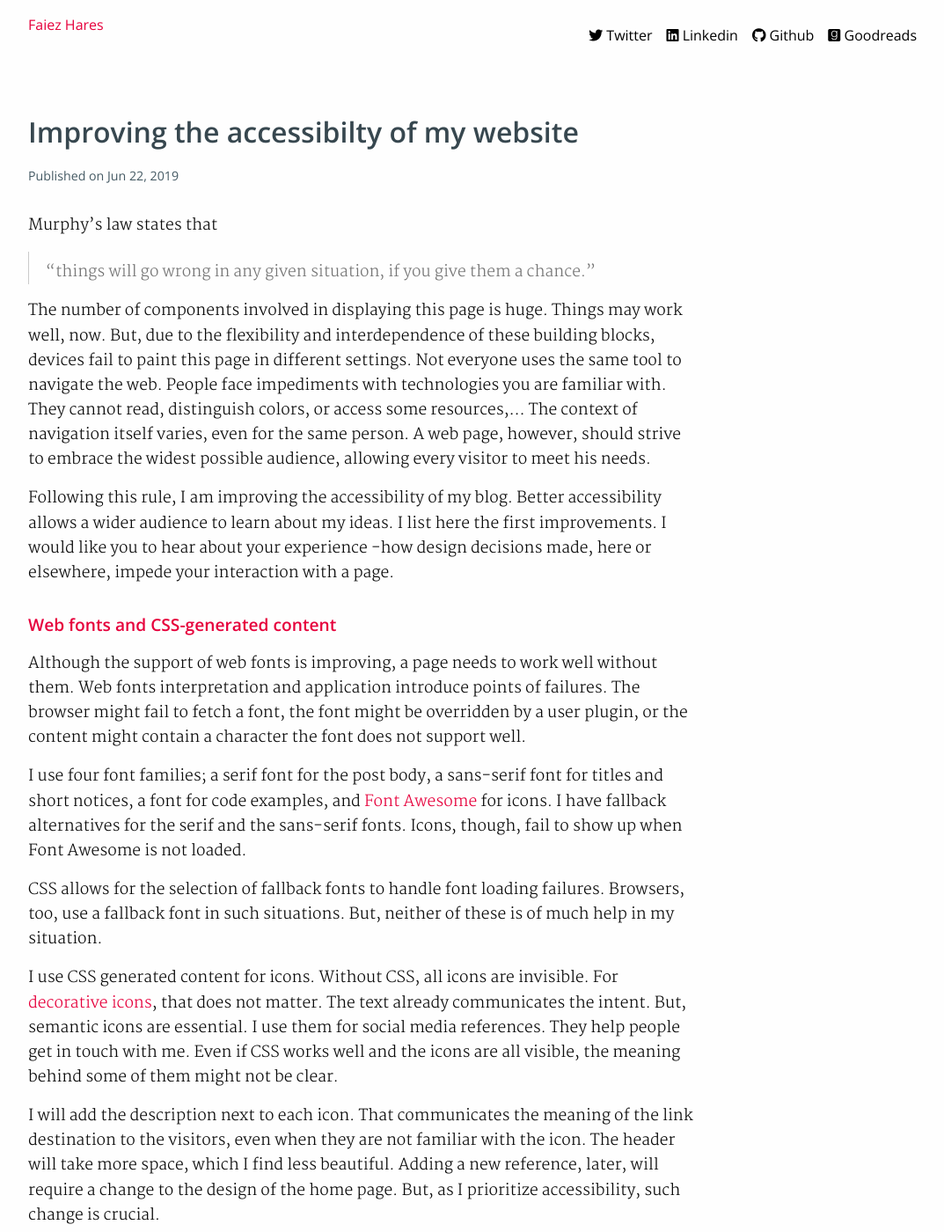
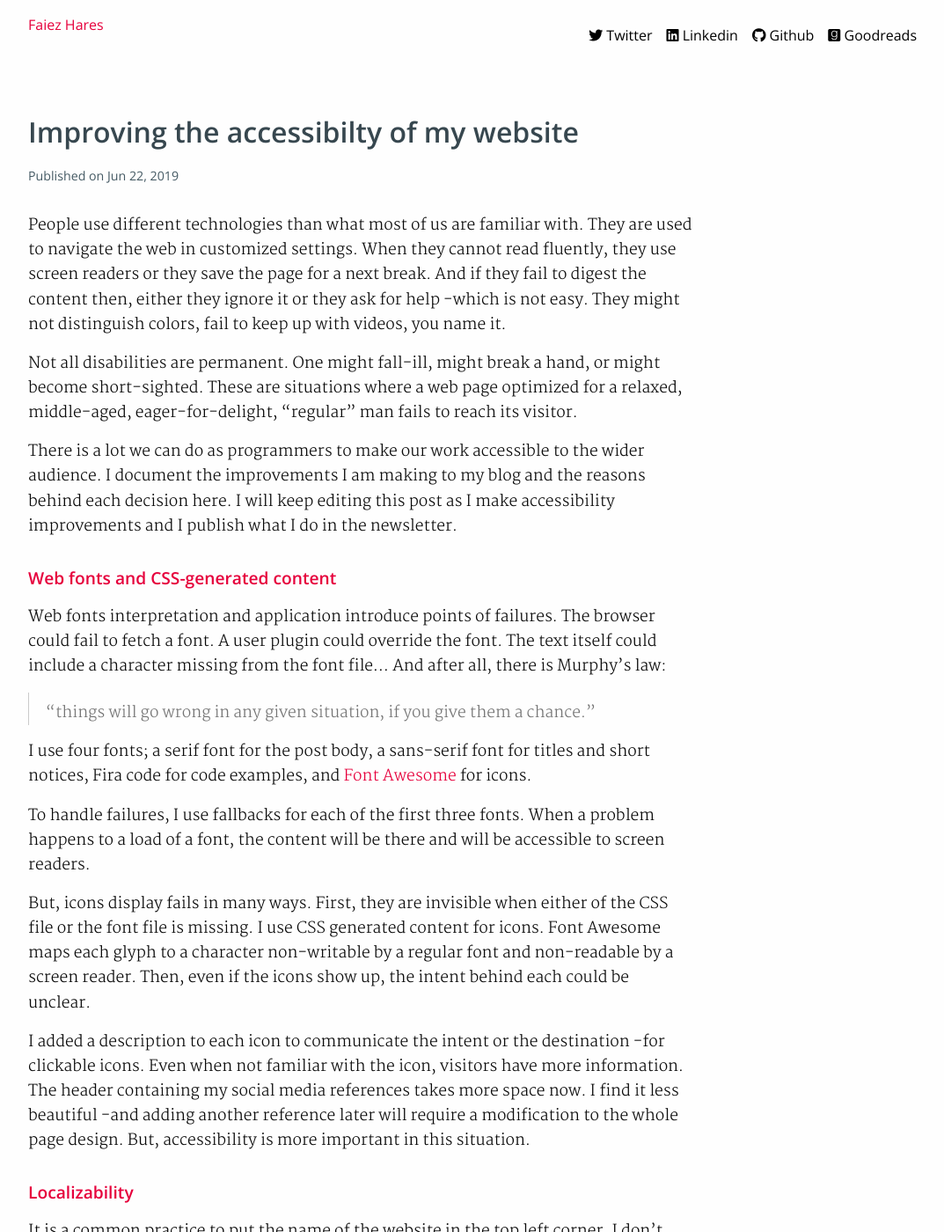
Before and after one commit to haresfaiez/haresfaiez.github.io, a Jekyll site: the page built from _posts/2019-06-22-improving-the-accessibility-of-my-website.md, in a window 1280 px wide and 1400 px high. Shown: the whole window at 88% size, without its empty margins (103-1176 px from the left). Built offline with Jekyll 4.4.1, drawn with Linux system fonts in a browser that asks for light colours; comment, search, counter and statistics services are not loaded; some of the changed text lies outside the part shown.

Commit message:
Improve the last post

```diff
--- a/_posts/2019-06-22-improving-the-accessibility-of-my-website.md
+++ b/_posts/2019-06-22-improving-the-accessibility-of-my-website.md
@@ -6,59 +6,53 @@ date:   2019-06-22 12:37:00 +0100
 tags: featured
 ---
 
-Murphy's law states that
+People use different technologies than what most of us are familiar with.
+They are used to navigate the web in customized settings.
+When they cannot read fluently, they use screen readers or they save the page for a next break.
+And if they fail to digest the content then, either they ignore it or they ask for help -which is
+not easy.
+They might not distinguish colors, fail to keep up with videos, you name it.
+
+Not all disabilities are permanent. One might fall-ill, might break a hand,
+or might become short-sighted.
+These are situations where a web page optimized for a relaxed, middle-aged, eager-for-delight,
+"regular" man fails to reach its visitor.
+
+There is a lot we can do as programmers to make our work accessible to the wider audience.
+I document the improvements I am making to my blog and the reasons behind each decision here.
+I will keep editing this post as I make accessibility improvements and I publish what I do in the newsletter.
+
+## Web fonts and CSS-generated content
+
+Web fonts interpretation and application introduce points of failures.
+The browser could fail to fetch a font. A user plugin could override the font.
+The text itself could include a character missing from the font file...
+And after all, there is Murphy's law:
 > "things will go wrong in any given situation, if you give them a chance."
 
-The number of components involved in displaying this page is huge.
-Things may work well, now.
-But, due to the flexibility and interdependence of these building blocks, devices fail to paint this page
-in different settings.
-Not everyone uses the same tool to navigate the web.
-People face impediments with technologies you are familiar with.
-They cannot read, distinguish colors, or access some resources,...
-The context of navigation itself varies, even for the same person.
-A web page, however, should strive to embrace the widest possible audience,
-allowing every visitor to meet his needs.
+I use four fonts; a serif font for the post body, a sans-serif font
+for titles and short notices, **Fira code** for code examples, and [Font Awesome](https://fontawesome.com)
+for icons.
 
-Following this rule, I am improving the accessibility of my blog.
-Better accessibility allows a wider audience to learn about my ideas.
-I list here the first improvements.
-I would like you to hear about your experience -how design decisions made, here or elsewhere,
-impede your interaction with a page.
+To handle failures, I use fallbacks for each of the first three fonts.
+When a problem happens to a load of a font, the content will be there and will be accessible to screen readers.
 
-## Web fonts and CSS-generated content
-Although the support of web fonts is improving, a page needs to work well without them.
-Web fonts interpretation and application introduce points of failures.
-The browser might fail to fetch a font, the font might be overridden by a user plugin,
-or the content might contain a character the font does not support well.
+But, icons display fails in many ways.
+First, they are invisible when either of the CSS file or the font file is missing.
+I use CSS generated content for icons. Font Awesome maps each glyph to a character non-writable
+by a regular font and non-readable by a screen reader.
+Then, even if the icons show up, the intent behind each could be unclear.
 
-I use four font families; a serif font for the post body, a sans-serif font
-for titles and short notices, a font for code examples, and [Font Awesome](https://fontawesome.com)
-for icons. I have fallback alternatives for the serif and the sans-serif fonts.
-Icons, though, fail to show up when Font Awesome is not loaded.
-
-CSS allows for the selection of fallback fonts to handle font loading failures.
-Browsers, too, use a fallback font in such situations.
-But, neither of these is of much help in my situation.
-
-I use CSS generated content for icons. Without CSS, all icons are invisible.
-For
-[decorative icons](https://fontawesome.com/how-to-use/on-the-web/other-topics/accessibility),
-that does not matter. The text already communicates the intent.
-But, semantic icons are essential. I use them for social media references. They help people get in touch with me.
-Even if CSS works well and the icons are all visible, the meaning behind some of them might not be clear.
-
-I will add the description next to each icon.
-That communicates the meaning of the link destination to the visitors,
-even when they are not familiar with the icon.
-The header will take more space, which I find less beautiful.
-Adding a new reference, later, will require a change to the design of the home page.
-But, as I prioritize accessibility, such change is crucial.
+I added a description to each icon to communicate the intent or the destination -for clickable icons.
+Even when not familiar with the icon, visitors have more information.
+The header containing my social media references takes more space now. I find it less beautiful
+-and adding another reference later will require a modification to the whole page design.
+But, accessibility is more important in this situation.
 
 ## Localizability
 It is a common practice to put the name of the website in the top left corner.
-I am not following that. I keep a home icon instead.
-The small home icon appears on every page. It was pink and noticeable. It attracts the eye, in the same way that
+I don't follow this. I keep a home icon instead.
+The small home icon appears on every page. It is pink and noticeable. It attracts the eye, in the same way that
 a name for the site would.
 
 But, with a home icon always in the top left corner,
```
